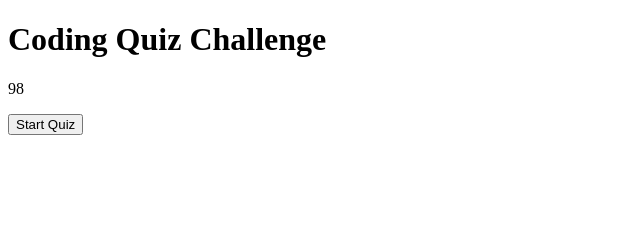
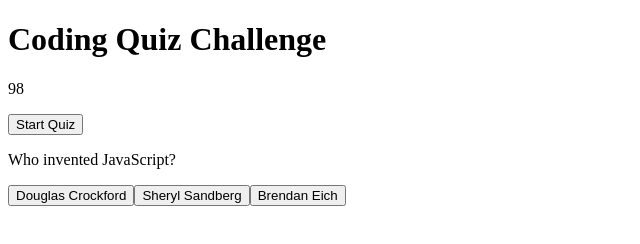
Before and after one commit to elisonliu97/Coding-Quiz-HW, a plain HTML site: page index.html in a window 1280 px wide. Both pictures are taken after a click on the button "Start Quiz". Shown: the whole page, without its empty margins (0-640 px from the left). Drawn offline with Linux system fonts and the light colour scheme.

Commit message:
created function to show questions

```diff
--- a/script.js
+++ b/script.js
@@ -8,7 +8,40 @@
 // VARIABLES
 var timeLeft
 var questionArr
+var qNum
 
+
+// QUESTIONS
+var myQuestions = [
+    {
+      question: "Who invented JavaScript?",
+      answers: {
+        1: "Douglas Crockford",
+        2: "Sheryl Sandberg",
+        3: "Brendan Eich"
+      },
+      correctAnswer: 2
+    },
+    {
+      question: "Which one of these is a JavaScript package manager?",
+      answers: {
+        1: "Node.js",
+        2: "TypeScript",
+        3: "npm"
+      },
+      correctAnswer: 2
+    },
+    {
+      question: "Which tool can you use to ensure code quality?",
+      answers: {
+        1: "Angular",
+        2: "jQuery",
+        3: "RequireJS",
+        4: "ESLint"
+      },
+      correctAnswer: 3
+    }
+  ];
 
 
 function countdown(){
@@ -17,15 +50,41 @@
     var timeInterval = setInterval(function () {
         timeLeft--;
         timerEl.textContent = timeLeft;
+        if(timeLeft < 1) {
+            clearInterval(timeInterval);
+            timerEl.textContent = "Time Left:";
+        }
     }, 1000);
+
 }
 
 function showQuestion(qNum){
+    var qDiv = document.createElement('div');
+    quizEl.appendChild(qDiv);
+    var qPar = document.createElement('p');
+    quizEl.appendChild(qPar);
+
+    qPar.textContent = myQuestions[qNum].question;
+
+    var answerArr = Object.values(myQuestions[qNum].answers);
+    console.log(answerArr)
+
+    for (var ans in answerArr){
+        var qAns = document.createElement("button");
+        qAns.textContent = answerArr[ans];
+        qAns.setAttribute("data-number", ans);
+        quizEl.appendChild(qAns);
+    }
+
+
 
 }
 
 function startGame(event){
     countdown();
+    qNum = 0;
+    showQuestion(qNum);
+
 
 }
 
@@ -41,3 +100,7 @@
 // COUNTDOWN STARTS
 // QUESTION 1 APPEARS
 // BUTTONS APPEAR
+
+// QUESTIONS AND AnSWERS INSIDE AN ARRAY OF OBJECTS
+// NEED COUNTER TO CHECK WHICH QUESTION IT IS
+// REMEMBER TO CLEAR BUTTONS IF YOU APPEND
```
Also changed, not shown: index.html (+1 -0 lines).
